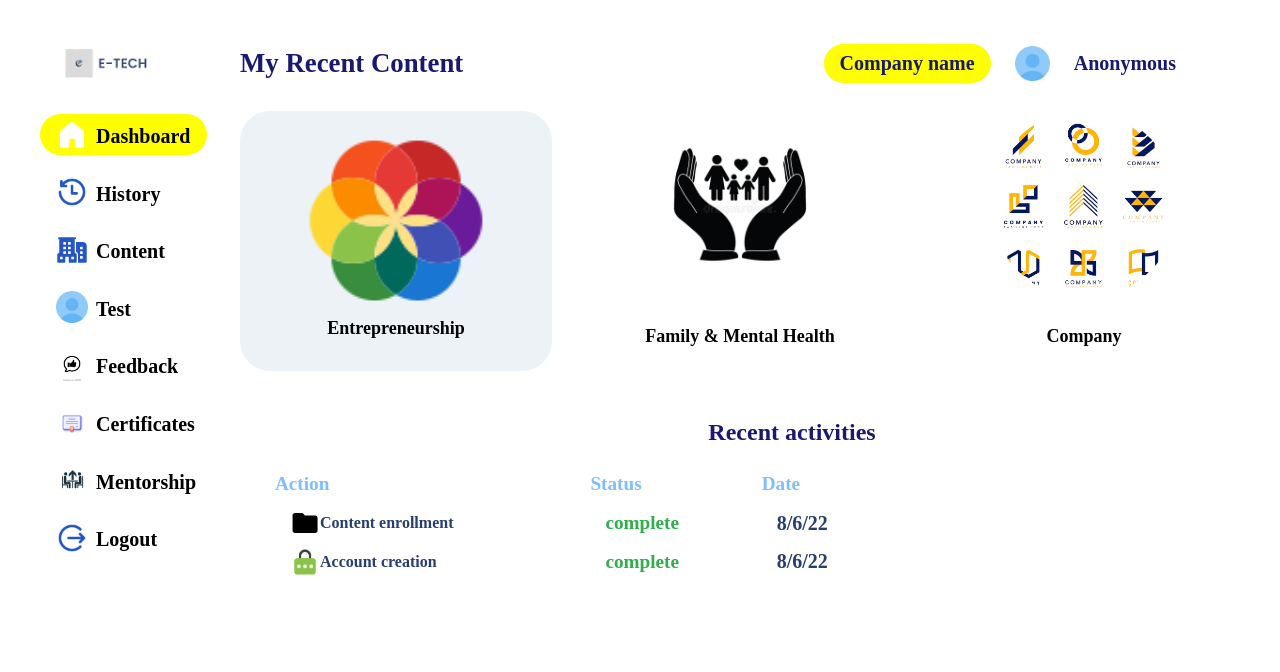
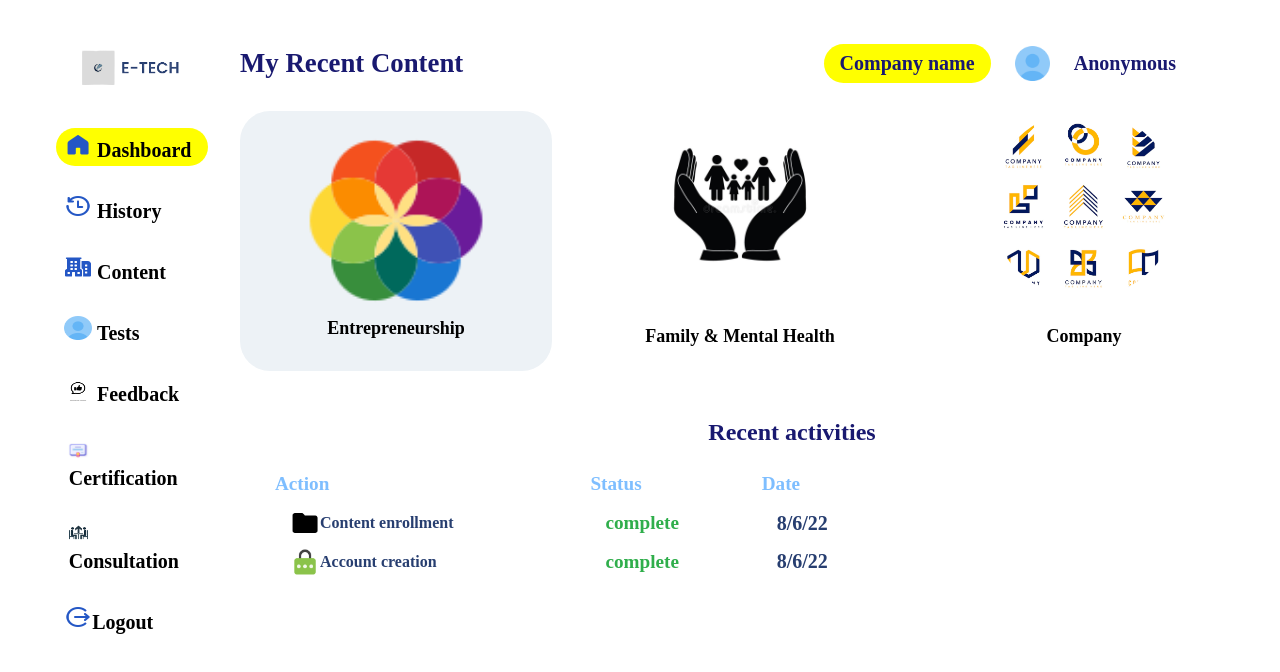
Before and after one commit to Michael-Otieno/e-tech, a React (Create React App) app: page /dashboard in a window 1280 px wide. Shown: the top 672 px of the page. Built offline with nearby package versions, Linux system fonts and the light colour scheme.

Commit message:
add background coluor to active sidebar menu

```diff
--- a/src/mcomponents/sidebar/Sidebar.css
+++ b/src/mcomponents/sidebar/Sidebar.css
@@ -1,13 +1,12 @@
 .sidebar{
-  /* margin-right: .5rem; */
   width: 13rem;
   height: 100vh;
   padding-top: 2.5rem;
 
 }
 .sidebar-logo{
-  width: 50%;
-  /* margin-left: 1.5rem; */
+  width: 60%;
+  margin-left: 3rem;
 }
 .sidebar ul{
   padding-top: 1.5rem;
@@ -16,27 +15,44 @@
 .sidebar li{
   list-style: none;
   display:flex;
-  text-align: center;
+  text-align: left;
   padding: .3rem 0rem;
   padding-left: 1rem;
   border-radius: 50px;
-  margin-bottom: 1rem;
+  margin-bottom: .8rem;
 }
+
 .link{
+  display: flex;
+  align-items: center;
+
+
+}
+.link a{
   text-decoration: none;
   font-family: 'Poppins';
   font-style: normal;
   font-weight: 600;
   font-size: 1.25rem;
   color: #000000;
-  padding-top: .4rem;
-  padding-left:.5rem;
+  width: 100%;
+  padding: .3rem .2rem;
+  border-radius: 50px;
+  padding-left: .5rem;
+
+
 }
-.back{
+
+.link span{
+  padding-left: .3rem;
+}
+
+.active{
   background-color: yellow;
-  width: 90%;
+  /* width: 90%; */
 }
 .sidebar-img{
-  width: 2rem;
-  height: 2rem;
+  width: 20%;
+  margin:0;
+  height: 1.5rem;
 }
--- a/src/mcomponents/sidebar/Sidebar.js
+++ b/src/mcomponents/sidebar/Sidebar.js
@@ -1,5 +1,4 @@
-
-import './Sidebar.css';
+import "./Sidebar.css";
 
 import logo from "../../imgs/e-icon.png";
 import homeLight from "../../imgs/Home-light.png";
@@ -11,68 +10,68 @@ import certificates from "../../imgs/certificates.png";
 import logout from "../../imgs/logout.png";
 import mentorship from "../../imgs/mentorships.png";
 
-import { Link } from "react-router-dom";
+import { Link, NavLink } from "react-router-dom";
 
-
-
-
-function Sidebar(){
+function Sidebar() {
   return (
     <div>
       <div className="sidebar">
         <img className="sidebar-logo" alt="logo" src={logo} />
         <ul>
-          <li className="back">
+          <li className="link">
+            <NavLink exact to="/dashboard" activeClassName="active">
               <img className="sidebar-img" alt="home icon" src={homeLight} />
-            <Link className="link" to="/dashboard">
               <span>Dashboard</span>
-            </Link>
+            </NavLink>
           </li>
-          <li>
+          <li className="link">
+            <NavLink to="/history" activeClassName="active">
               <img className="sidebar-img" alt="home icon" src={history} />
-            <Link className="link" to="/history">
-              History
-            </Link>
+              <span>History</span>
+            </NavLink>
           </li>
-          <li>
+
+          <li className="link">
+            <NavLink to="/content" activeClassName="active">
               <img className="sidebar-img" alt="home icon" src={content} />
-            <Link className="link" to="/content">
-              Content
-            </Link>
+              <span>Content</span>
+            </NavLink>
           </li>
-          <li>
+          <li className="link">
+            <NavLink to="/test">
               <img className="sidebar-img" alt="home icon" src={tests} />
-            <Link className="link" to="/test">
-              Test
-            </Link>
+              <span>Tests</span>
+            </NavLink>
           </li>
-          <li>
+          <li className="link">
+            <NavLink to="/feedback" activeClassName="active">
               <img className="sidebar-img" alt="home icon" src={feedback} />
-            <Link className="link" to="/feedback">
-              Feedback
-            </Link>
+              <span>Feedback</span>
+            </NavLink>
           </li>
-          <li>
+          <li className="link">
+            <NavLink to="/certificates" activeClassName="active">
               <img className="sidebar-img" alt="home icon" src={certificates} />
-            <Link className="link" to="/certificates">
-              Certificates
-            </Link>
+              <span>Certification</span>
+            </NavLink>
           </li>
-          <li>
+          <li className="link">
+            <NavLink to="/mentorship" activeClassName="active">
               <img className="sidebar-img" alt="home icon" src={mentorship} />
-            <Link className="link" to="/mentorship">
-              Mentorship
-            </Link>
+              <span>Consultation</span>
+            </NavLink>
           </li>
-          <li>
+
+          <li  className="link">
+
+            <NavLink to="/">
             <img className="sidebar-img" alt="home icon" src={logout} />
-            <Link className="link" to="/">
               Logout
-            </Link>
+            </NavLink>
           </li>
         </ul>
       </div>
     </div>
-  )
+  );
 }
 export default Sidebar;
```
Also changed, not shown: src/imgs/Home-light.png. Lines whose indentation alone changed are shown as unchanged.
